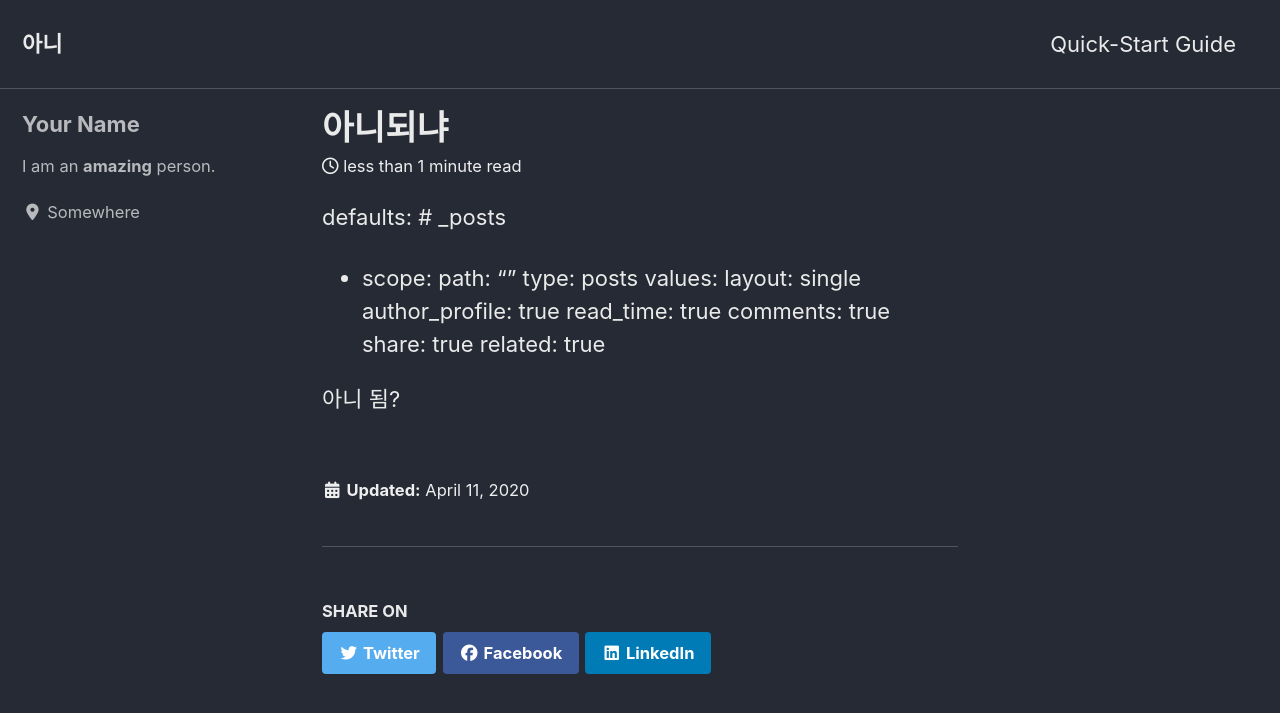
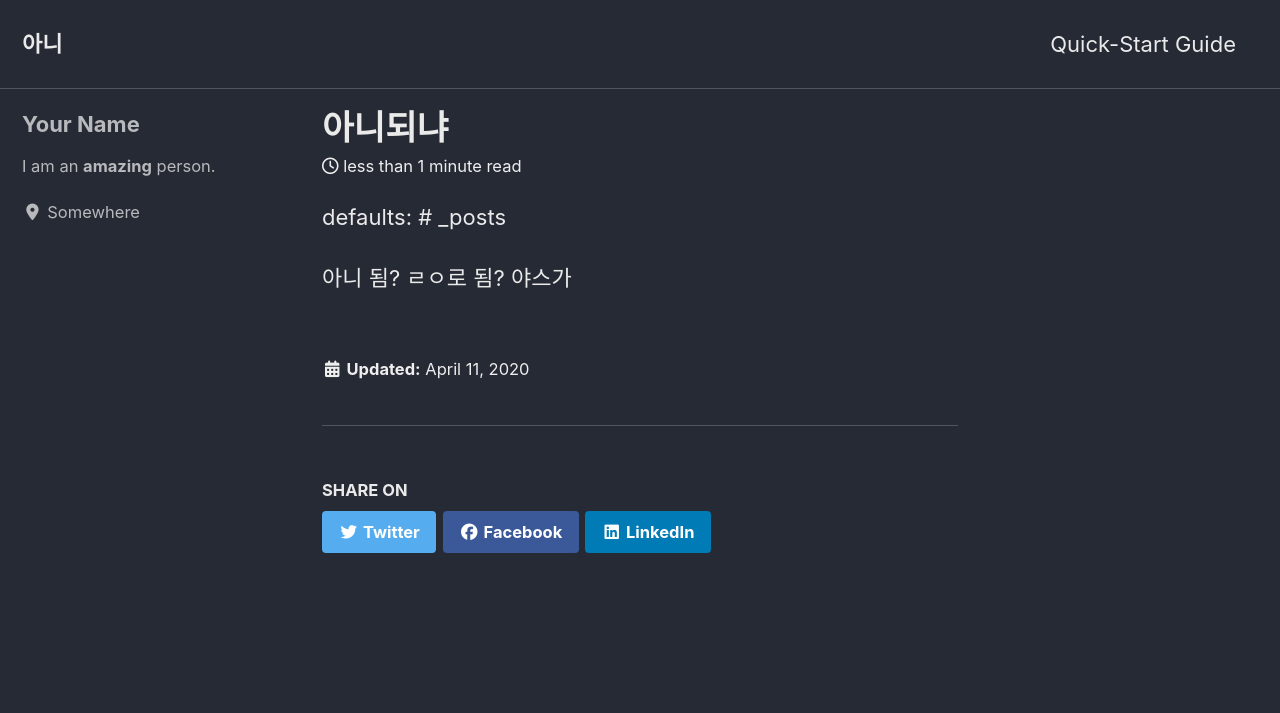
Before and after one commit to pmfpdf/pmfpdf.github.io, a Jekyll site: the page built from _posts/2020-04-11-아니되냐.md, in a window 1280 px wide and 900 px high. Shown: the top 713 px of the window. Built offline with Jekyll 4.4.1, drawn with Linux system fonts in a browser that asks for light colours; cached includes are drawn as plain includes; nearby versions of some CDN libraries.

Commit message:
post test

```diff
--- a/_posts/2020-04-11-아니되냐.md
+++ b/_posts/2020-04-11-아니되냐.md
@@ -1,14 +1,6 @@
 defaults:
   # _posts
-  - scope:
-      path: ""
-      type: posts
-    values:
-      layout: single
-      author_profile: true
-      read_time: true
-      comments: true
-      share: true
-      related: true
 
 아니 됨?
+ㄹㅇ로 됨?
+야스가
```
